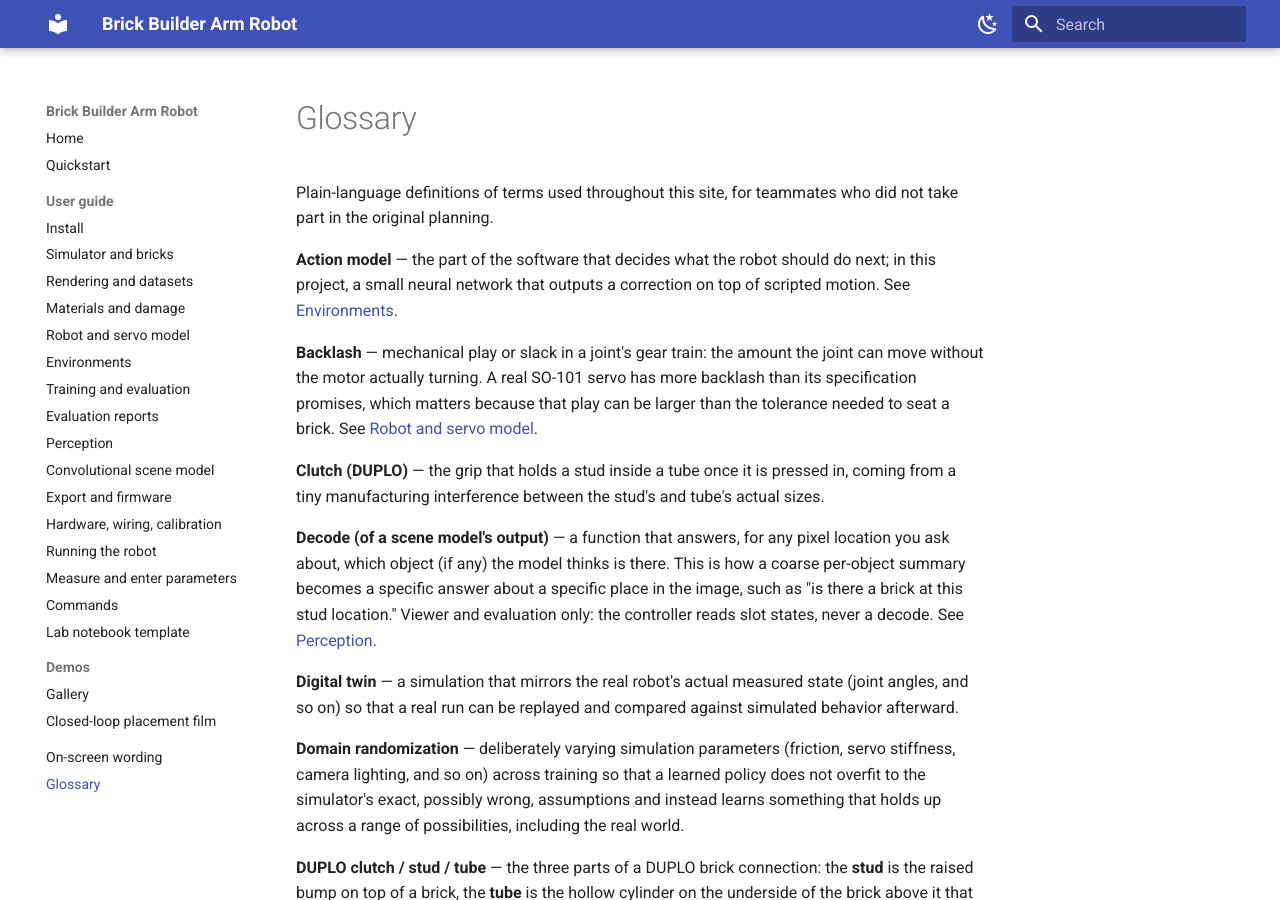
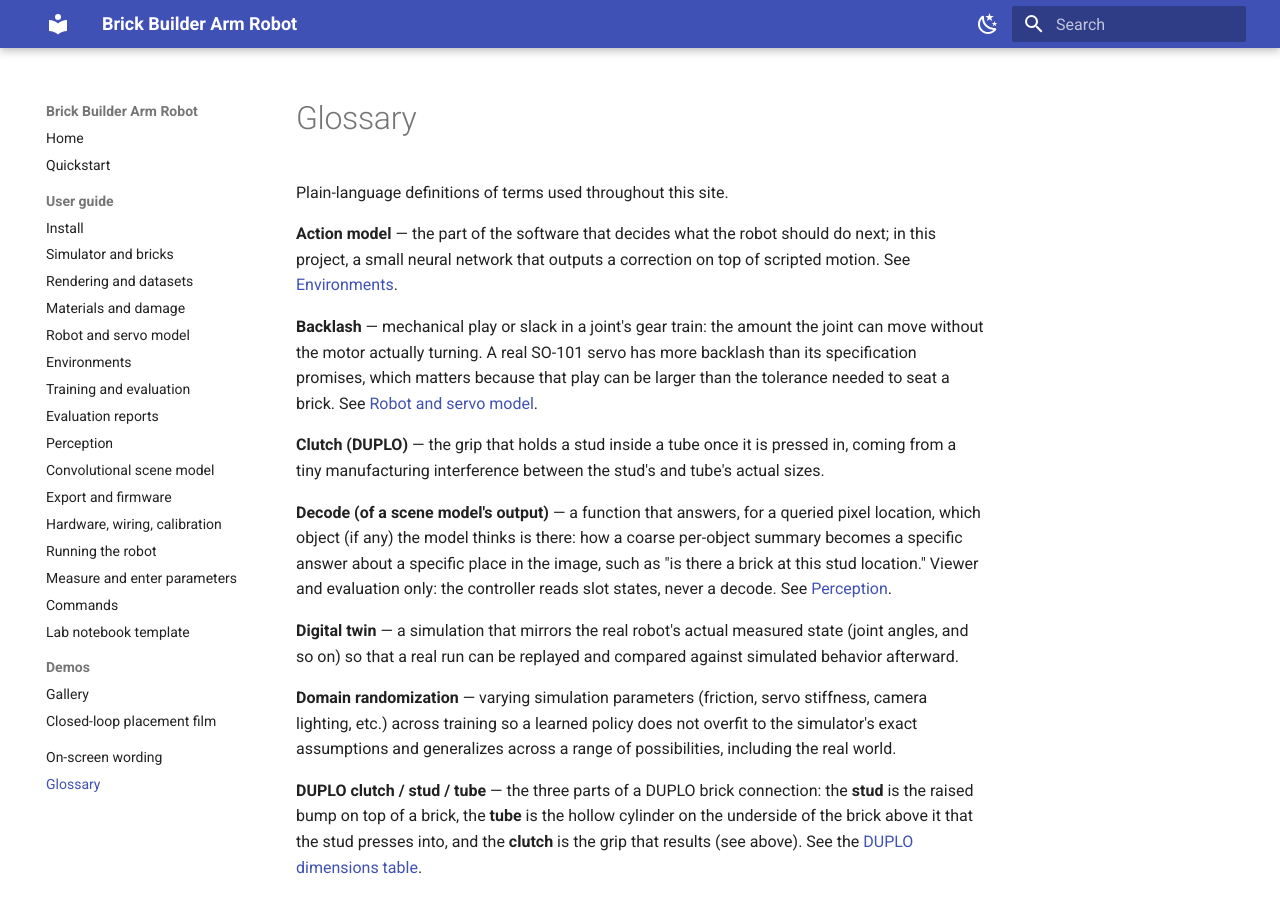
Before and after one commit to k-h-nunn/brick-builder-arm-robot, an MkDocs documentation site: the page built from docs/glossary.md, in a window 1280 px wide and 900 px high. Built offline with MkDocs 1.6.1 and Material for MkDocs 9.7.7, drawn with Linux system fonts in a browser that asks for light colours.

Commit message:
docs: light condense of glossary.md
Removed a stray "for teammates who did not take part in the original
planning" aside and one second-person phrasing. Definitions were
already terse; tightened two of them slightly. No terms/numbers
changed.

Co-Authored-By: Claude Fable 5.1 <noreply@anthropic.com>
Claude-Session: https://claude.ai/code/session_01RzBd2B5zzgQYF7MiXKsWuw

```diff
--- a/docs/glossary.md
+++ b/docs/glossary.md
@@ -1,7 +1,6 @@
 # Glossary
 
-Plain-language definitions of terms used throughout this site, for teammates who did not take part in the
-original planning.
+Plain-language definitions of terms used throughout this site.
 
 **Action model** — the part of the software that decides what the robot should do next; in this
 project, a small neural network that outputs a correction on top of scripted motion. See
@@ -15,19 +14,18 @@ matters because that play can be larger than the tolerance needed to seat a bric
 **Clutch (DUPLO)** — the grip that holds a stud inside a tube once it is pressed in, coming from a tiny
 manufacturing interference between the stud's and tube's actual sizes.
 
-**Decode (of a scene model's output)** — a function that answers, for any pixel location you ask
-about, which object (if any) the model thinks is there. This is how a coarse per-object summary
-becomes a specific answer about a specific place in the image, such as "is there a brick at this
-stud location." Viewer and evaluation only: the controller reads slot states, never a decode. See
+**Decode (of a scene model's output)** — a function that answers, for a queried pixel location,
+which object (if any) the model thinks is there: how a coarse per-object summary becomes a
+specific answer about a specific place in the image, such as "is there a brick at this stud
+location." Viewer and evaluation only: the controller reads slot states, never a decode. See
 [Perception](guide/06-perception.md).
 
 **Digital twin** — a simulation that mirrors the real robot's actual measured state (joint angles, and so
 on) so that a real run can be replayed and compared against simulated behavior afterward.
 
-**Domain randomization** — deliberately varying simulation parameters (friction, servo stiffness, camera
-lighting, and so on) across training so that a learned policy does not overfit to the simulator's exact,
-possibly wrong, assumptions and instead learns something that holds up across a range of possibilities,
-including the real world.
+**Domain randomization** — varying simulation parameters (friction, servo stiffness, camera
+lighting, etc.) across training so a learned policy does not overfit to the simulator's exact
+assumptions and generalizes across a range of possibilities, including the real world.
 
 **DUPLO clutch / stud / tube** — the three parts of a DUPLO brick connection: the **stud** is the raised
 bump on top of a brick, the **tube** is the hollow cylinder on the underside of the brick above it that
```
